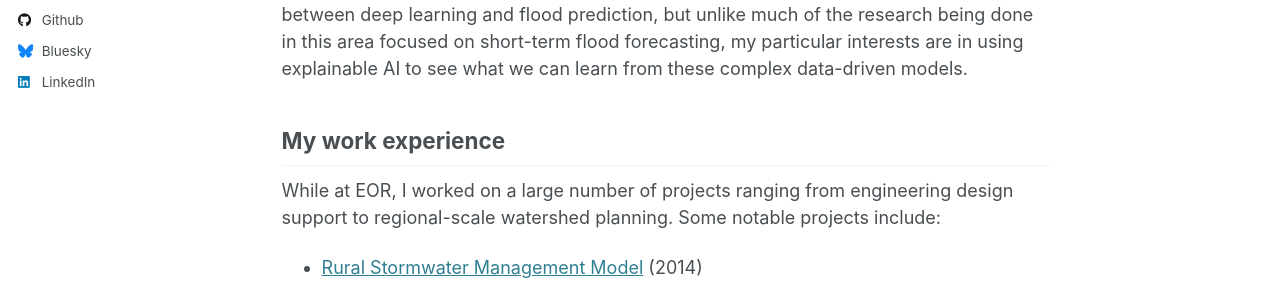
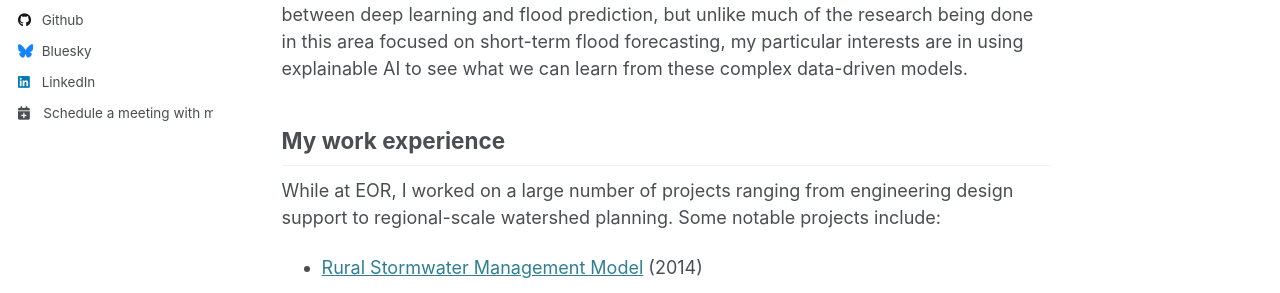
Before and after one commit to realmiketalbot/realmiketalbot.github.io, a Jekyll site: the page built from _pages/about.md, in a window 1280 px wide. Shown: the part 522-815 px from the top of the page. Built offline with Jekyll 4.4.1, drawn with Linux system fonts in a browser that asks for light colours; some web fonts are replaced; comment, search, counter and statistics services are not loaded.

Commit message:
Add meeting scheduling link

```diff
--- a/_includes/author-profile.html
+++ b/_includes/author-profile.html
@@ -159,6 +159,7 @@
       {% if author.zhihu %}
       <li><a href="https://www.zhihu.com/people/{{ author.zhihu }}"><i class="fab fa-fw fa-zhihu icon-pad-right" aria-hidden="true"></i>Zhihu</a></li>
       {% endif %}
+      <li><a href="https://cal.com/michael-talbot" target="_blank"><i class="fa-solid fa-calendar-plus icon-pad-right" aria-hidden="true"></i>Schedule a meeting with me</a></li>
     </ul>
   </div>
 </div>
```
